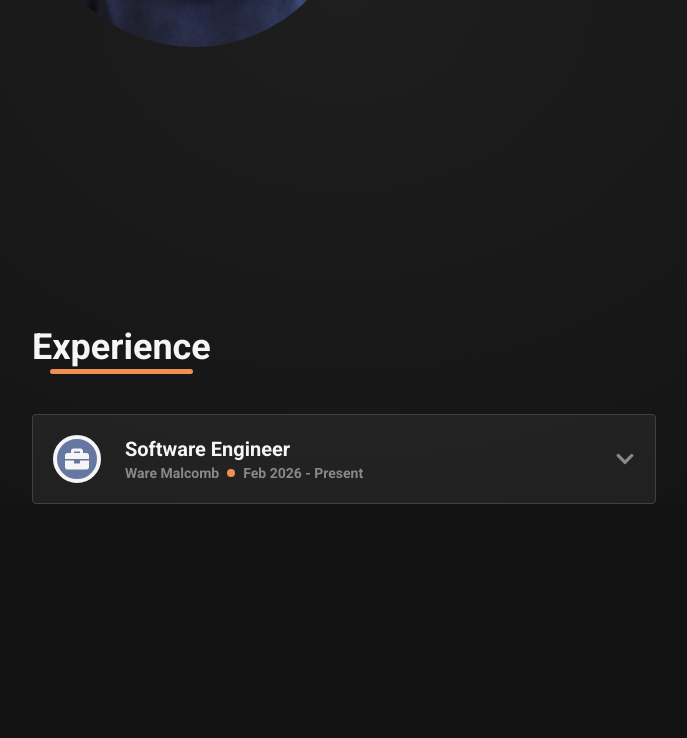
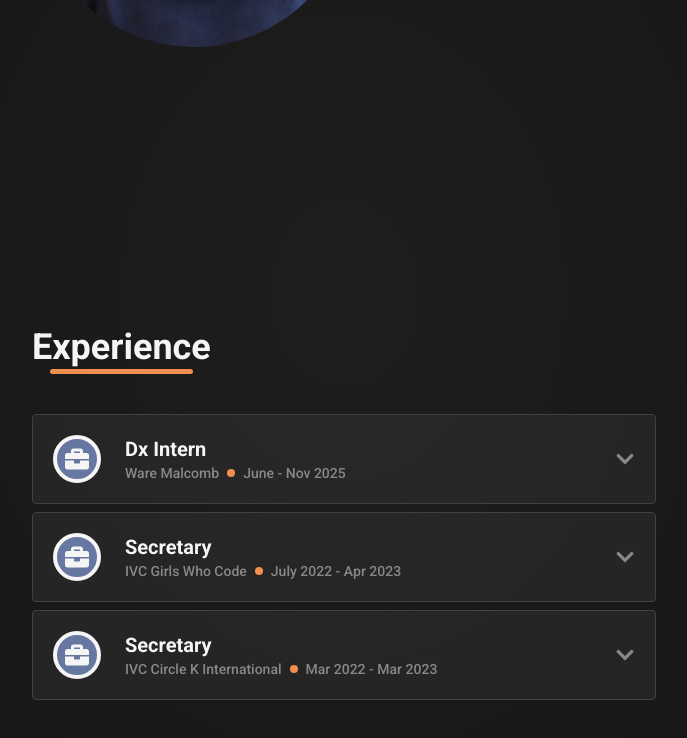
Before and after one commit to hnouizi/hnouizi.github.io, a React (Vite) app: page / in a window 1280 px wide. Shown: the part 513-1251 px from the top of the page, without its empty margins (296-983 px from the left). Before the commit the page ends 1017 px from the top, so only its background shows below. Built offline with nearby package versions, Linux system fonts and the light colour scheme.

Commit message:
added experiences

```diff
--- a/src/components/Experience.tsx
+++ b/src/components/Experience.tsx
@@ -1,24 +1,25 @@
 import ExperienceDropdown from "./ExperienceDropdown";
 import Heading from "./Heading";
+import experiences from "../data/experiences.json";
 
 const Experience = () => {
+
     return (
         <div>
             <Heading>
                 Experience
             </Heading>
-            <ExperienceDropdown
-                position="Software Engineer"
-                organization="Ware Malcomb"
-                duration="Feb 2026 - Present"
-                description="
-                Ware Malcomb is a commercial real estate design firm that specializes
-                in many fields including architecture, interiors, and civil engineering.
-                "
-                details={[
-                    "..."
-                ]}
-            />
+            <div className="flex flex-col gap-2 mb-100">
+                {experiences.map((exp) => (
+                    <ExperienceDropdown
+                        position={exp.position}
+                        organization={exp.organization}
+                        duration={exp.duration}
+                        details={exp.details}
+                        key={exp.details[0]}
+                    />
+                ))}
+            </div>
         </div>
     )
 }
--- a/src/components/ExperienceDropdown.tsx
+++ b/src/components/ExperienceDropdown.tsx
@@ -5,7 +5,6 @@ type ExperienceDropdownProps = {
     position: string,
     organization: string,
     duration: string,
-    description: string,
     details: string[]
 }
 
@@ -13,7 +12,6 @@ const ExperienceDropdown = ({
     position,
     organization,
     duration,
-    description,
     details
 }: ExperienceDropdownProps) => {
     const [ isExpanded, setIsExpanded ] = useState<boolean>(false);
@@ -32,7 +30,7 @@ const ExperienceDropdown = ({
                         <div className="text-xl font-bold">
                             {position}
                         </div>
-                        <div className="flex text-xs sm:text-sm items-center gap-2 text-darkgray-50 font-bold">
+                        <div className="flex text-xs sm:text-sm items-center gap-2 text-darkgray-50 font-medium">
                             <div>
                                 {organization}
                             </div>
@@ -46,9 +44,8 @@ const ExperienceDropdown = ({
                 <FaChevronDown className={`flex-none text-darkgray-50 text-xl ${isExpanded && "rotate-180"}`}/>
             </div>
             {isExpanded && (
-                <div className="text-xs sm:text-sm font-medium mt-2 mr-10 sm:ml-18">
-                    <hr className="text-darkgray-80 mb-2"/>
-                    {description}
+                <div className="text-xs sm:text-sm mt-3 sm:mt-4 mr-10 sm:ml-18">
+                    <hr className="text-darkgray-80 mb-3"/>
                     <ul className="list-disc ml-6">
                         {details.map((detail) => (
                             <li key={detail}>
--- /dev/null
+++ b/src/data/experiences.json
@@ -0,0 +1,32 @@
+[
+    {
+        "position": "Dx Intern",
+        "organization": "Ware Malcomb",
+        "duration": "June - Nov 2025",
+        "details": [
+            "Designed & implemented a full-stack web application that details Ware Malcomb's projects and displays their geographical location on a map using Mapbox's API",
+            "Completed Jira tickets and reviewed pull requests for various software engineering projects as needed by the digital transformation team"
+        ]
+    },
+    {
+        "position": "Secretary",
+        "organization": "IVC Girls Who Code",
+        "duration": "July 2022 - Apr 2023",
+        "details": [
+            "Ran GWC meetings and events to provide support and resources to female and non-binary STEM students",
+            "Wrote detailed meeting notes during every board and general meeting for future reference"
+        ]
+    },
+    {
+
+        "position": "Secretary",
+        "organization": "IVC Circle K International",
+        "duration": "Mar 2022 - Mar 2023",
+        "details": [
+            "Ran CKI meetings to promote volunteering events to aid our local community",
+            "Wrote detailed meeting notes during every board and general meeting for future reference",
+            "Completed monthly reports using Excel tracking club membership, volunteering events, members' service hours, and club finances"
+        ]
+
+    }
+]
```
